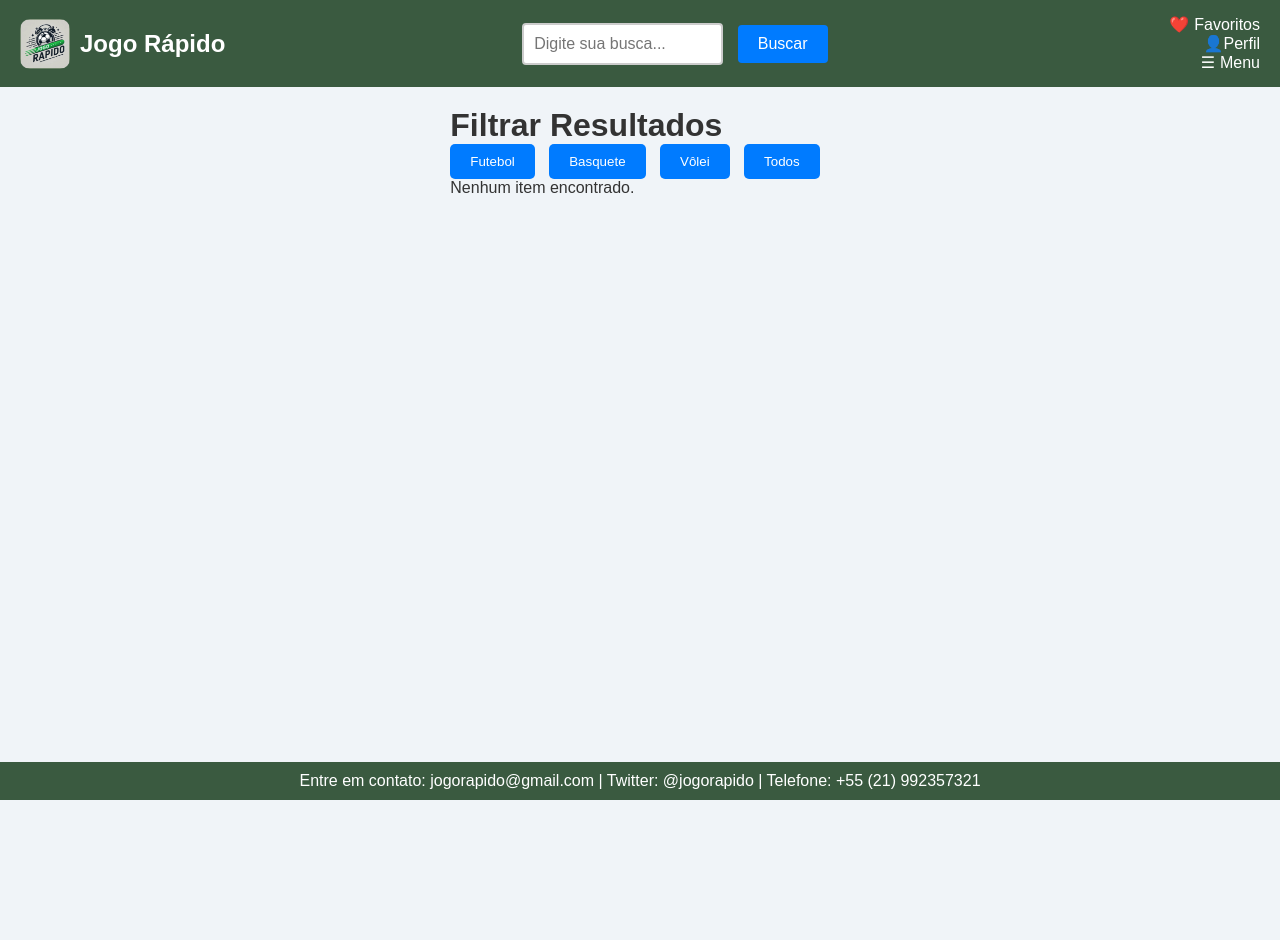
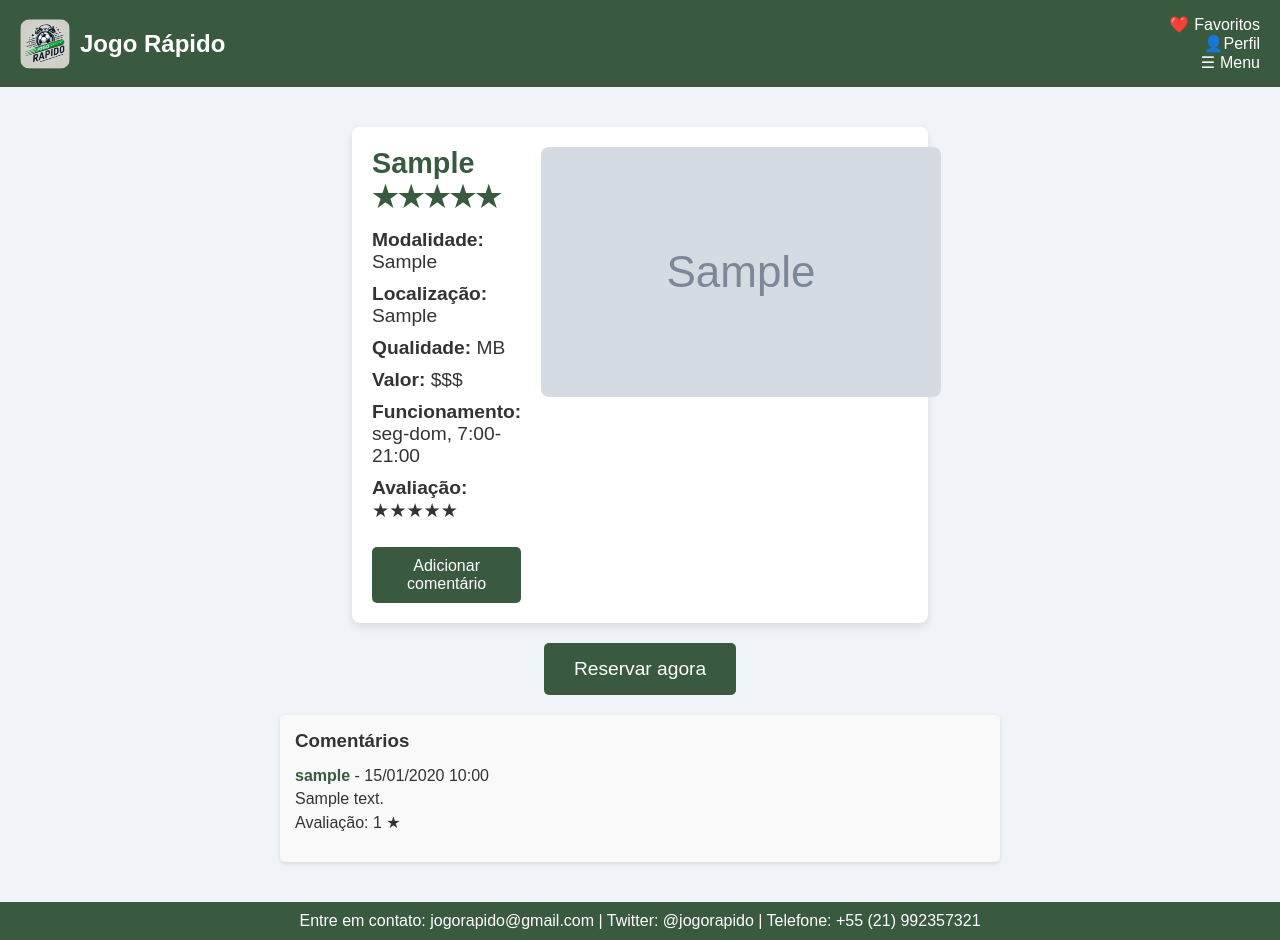
Before and after one commit to Pedro-Abruzzini/jogo_rapido, a Django app: page /quadra/1/ in a window 1280 px wide. Before the commit the page ends 800 px from the top, so only its background shows below. Run offline with Django 5.2, Linux system fonts and the light colour scheme; tables that the repository leaves empty hold one stand-in row (values such as "Sample post"); grey boxes marked "Sample" are stand-in pictures.

Commit message:
Criando "adicionar_comentario" com varios ajustes

```diff
--- a/django_project/settings.py
+++ b/django_project/settings.py
@@ -29,7 +29,10 @@ LOGIN_URL = "/login"
 
 ALLOWED_HOSTS = ['localhost', '127.0.0.1', '[::1]', '.github.dev']
 
-CSRF_TRUSTED_ORIGINS = ["https://*.replit.dev", "https://*.replit.app"]
+CSRF_TRUSTED_ORIGINS = [
+    'http://localhost:8000',
+    'https://localhost:8000',
+]
 
 # Application definition
 
--- a/django_project/urls.py
+++ b/django_project/urls.py
@@ -28,4 +28,5 @@ urlpatterns = [
     path('filtro_items/', views.filter_items, name='filter_items'),  # Página principal com filtro
     path('add-to-favorites/<int:item_id>/', views.add_to_favorites, name='add_to_favorites'),
     path('quadra/<int:quadra_id>/', views.detalhes_quadra, name='detalhes_quadra'),
+    path('quadra/<int:quadra_id>/adicionar_comentario/', views.adicionar_comentario, name='adicionar_comentario'),
 ]
--- a/jogo_rapido/admin.py
+++ b/jogo_rapido/admin.py
@@ -1,11 +1,15 @@
 from django.contrib import admin
-from .models import QuadraGeral, Item
+from .models import QuadraGeral, Item, Comentario
 
 class QuadraGeralAdmin (admin.ModelAdmin):
   list_display = ['imagem','esporte', 'localizacao', 'qualidade']
 
 
+class ComentarioAdmin(admin.ModelAdmin):
+    list_display = ['quadra', 'autor', 'estrelas', 'data_criacao']
+
 admin.site.register(QuadraGeral, QuadraGeralAdmin)
+admin.site.register(Comentario, ComentarioAdmin)
 
 @admin.register(Item)
 class ItemAdmin(admin.ModelAdmin):
--- a/jogo_rapido/models.py
+++ b/jogo_rapido/models.py
@@ -1,4 +1,6 @@
 from django.db import models
+from django.utils.timezone import now
+from django.contrib.auth.models import User
 
 class QuadraGeral (models.Model):
   imagem = models.URLField(max_length=1000)
@@ -26,3 +28,13 @@ class Item(models.Model):
 
     def __str__(self):
         return self.name
+
+class Comentario(models.Model):
+    quadra = models.ForeignKey(QuadraGeral, on_delete=models.CASCADE, related_name='comentarios')
+    autor = models.ForeignKey(User, on_delete=models.CASCADE)
+    texto = models.TextField()
+    estrelas = models.IntegerField(choices=[(i, f"{i} estrelas") for i in range(1, 6)])
+    data_criacao = models.DateTimeField(default=now)
+
+    def __str__(self):
+        return f"Comentário de {self.autor.username} - {self.quadra.localizacao} ({self.estrelas} estrelas)"
--- a/jogo_rapido/static/style.css
+++ b/jogo_rapido/static/style.css
@@ -277,3 +277,28 @@ body {
 .reservar-button:hover {
   background-color: #2e7d32;
 }
+.detalhes-comentarios {
+  margin-top: 20px;
+  width: 100%;
+  background-color: #f9f9f9;
+  border-radius: 5px;
+  padding: 15px;
+  box-shadow: 0 2px 4px rgba(0, 0, 0, 0.1);
+}
+
+.comentario {
+  border-bottom: 1px solid #ddd;
+  padding: 10px 0;
+}
+
+.comentario:last-child {
+  border-bottom: none;
+}
+
+.comentario p {
+  margin: 5px 0;
+}
+
+.comentario strong {
+  color: #3a5a40;
+}
--- a/jogo_rapido/templates/base.html
+++ b/jogo_rapido/templates/base.html
@@ -14,15 +14,6 @@
                 <img src="{% static 'logojogorapido.png' %}" alt="Logo" class="logo-img">
                 <h1 class="project-name">Jogo Rápido</h1>
             </div>
-            <div class="search-button-container">
-                <input
-                    type="text"
-                    placeholder="Digite sua busca..."
-                    class="search-input"
-                    id="searchInput">
-                <button class="search-button" onclick="performSearch()"> Buscar</button>
-            </div>
-
             <nav class="nav-links">
                 <a href="#"><span>❤️</span> Favoritos</a>
                 <a href='/login'>👤Perfil</a>
@@ -31,45 +22,11 @@
         </div>
     </header>
 
+
     <main class="content">
-        <div class="filter-container">
-            <h1>Filtrar Resultados</h1>
-            <div class="filter-buttons">
-                <!-- Formulário para cada filtro -->
-                <form method="get" action="">
-                    <button type="submit" name="filter" value="futebol" {% if selected_filter == 'futebol' %}class="active"{% endif %}>
-                        Futebol
-                    </button>
-                    <button type="submit" name="filter" value="basquete" {% if selected_filter == 'basquete' %}class="active"{% endif %}>
-                        Basquete
-                    </button>
-                    <button type="submit" name="filter" value="volei" {% if selected_filter == 'volei' %}class="active"{% endif %}>
-                        Vôlei
-                    </button>
-                    <button type="submit" name="filter" value="todos" {% if selected_filter == 'todos' %}class="active"{% endif %}>
-                        Todos
-                    </button>
-                </form>
-            </div>
+        {% block content %}{% endblock %}
+    </main>
 
-            <div class="filter-results">
-                {% if items %}
-                    {% for item in items %}
-                        <div class="result-item">
-                            <span>{{ item.name }}</span>
-                            <!-- Formulário para favoritar o item -->
-                            <form method="post" action="{% url 'add_to_favorites' item.id %}">
-                                {% csrf_token %}
-                                <button type="submit">❤️ Favoritar</button>
-                            </form>
-                        </div>
-                    {% endfor %}
-                {% else %}
-                    <p>Nenhum item encontrado.</p>
-                {% endif %}
-            </div>
-        </div>
-    </main>
 
     <footer class="footer">
         <p>Entre em contato: jogorapido@gmail.com | Twitter: @jogorapido | Telefone: +55 (21) 992357321</p>
--- a/jogo_rapido/templates/detalhes_quadra.html
+++ b/jogo_rapido/templates/detalhes_quadra.html
@@ -13,7 +13,7 @@
             <p><strong>Valor:</strong> $$$</p>
             <p><strong>Funcionamento:</strong> seg-dom, 7:00-21:00</p>
             <p><strong>Avaliação:</strong> ★★★★★</p>
-            <button class="comentario-button">Adicionar comentário</button>
+            <button href="{% url 'adicionar_comentario' quadra.id %}"class="comentario-button">Adicionar comentário</button>
         </div>
         <div class="detalhes-image">
             <img src="{{ quadra.imagem }}" alt="Imagem da Quadra">
@@ -22,5 +22,17 @@
     <div class="detalhes-actions">
         <button class="reservar-button">Reservar agora</button>
     </div>
+    <div class="detalhes-comentarios">
+        <h3>Comentários</h3>
+        {% for comentario in quadra.comentarios.all %}
+            <div class="comentario">
+                <p><strong>{{ comentario.autor.username }}</strong> - {{ comentario.data_criacao|date:"d/m/Y H:i" }}</p>
+                <p>{{ comentario.texto }}</p>
+                <p>Avaliação: {{ comentario.estrelas }} ★</p>
+            </div>
+        {% empty %}
+            <p>Sem comentários ainda. Seja o primeiro a comentar!</p>
+        {% endfor %}
+    </div>
 </div>
 {% endblock %}
--- a/jogo_rapido/templates/home.html
+++ b/jogo_rapido/templates/home.html
@@ -7,7 +7,7 @@
     <h2>Quadras Disponíveis</h2>
     <div class="quadras-list">
         {% for quadra in quadrasgeral %}
-            <div href="{% url 'detalhes_quadra' quadra.id %}"class="quadra-card">
+        <a href="{% url 'detalhes_quadra' quadra.id %}" class="quadra-card">
                 <img src="{{ quadra.imagem }}" alt="Imagem da Quadra" class="quadra-img">
                 <div class="quadra-info">
                     <p><strong>Modalidade:</strong> {{ quadra.esporte }}</p>
--- a/jogo_rapido/views.py
+++ b/jogo_rapido/views.py
@@ -3,12 +3,10 @@ from django.contrib.auth import login, logout
 from django.contrib.auth.decorators import login_required
 from django.contrib.auth.forms import AuthenticationForm
 from .models import QuadraGeral, Item
-from .forms import NovoUsuarioForm
+from .forms import NovoUsuarioForm,ComentarioForm
 from django.http import JsonResponse
 
 
-def inicio(request):
- return render(request, 'inicio.html')
 
 def cadastro_usuario(request):
  formulario = NovoUsuarioForm()
@@ -75,3 +73,28 @@ def detalhes_quadra(request, quadra_id):
     except QuadraGeral.DoesNotExist:
         return redirect('home')  # Redireciona para a página inicial se a quadra não existir
     return render(request, 'detalhes_quadra.html', context={'quadra': quadra})
+
+def favoritos(request):
+    favoritos_ids = request.session.get('favorites', [])
+    favoritos = QuadraGeral.objects.filter(id__in=favoritos_ids)
+    return render(request, 'favoritos.html', context={'favoritos': favoritos})
+
+@login_required
+def adicionar_comentario(request, quadra_id):
+    try:
+        quadra = QuadraGeral.objects.get(id=quadra_id)
+    except QuadraGeral.DoesNotExist:
+        return redirect('home')
+
+    if request.method == 'POST':
+        form = ComentarioForm(request.POST)
+        if form.is_valid():
+            comentario = form.save(commit=False)
+            comentario.quadra = quadra
+            comentario.autor = request.user  # Associa o autor ao usuário logado
+            comentario.save()
+            return redirect('detalhes_quadra', quadra_id=quadra_id)
+    else:
+        form = ComentarioForm()
+
+    return render(request, 'adicionar_comentario.html', {'form': form, 'quadra': quadra})
```
Also changed, not shown: jogo_rapido/forms.py (+10 -0 lines), jogo_rapido/templates/favoritos.html (added, +22 -0 lines), jogo_rapido/migrations/0004_comentario.py (added).
